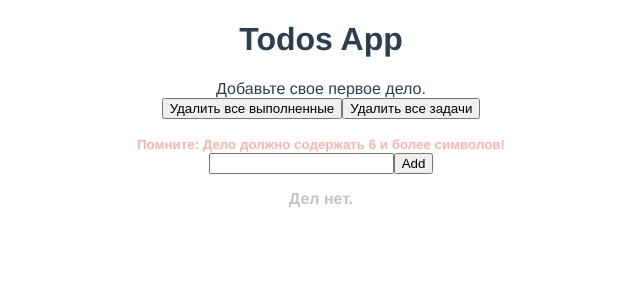
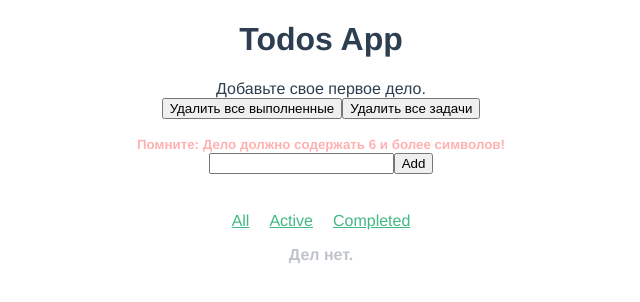
Before and after one commit to YSThomas/vue-todo, a Vue app: page / in a window 1280 px wide. Shown: the top 302 px of the page, without its empty margins (319-959 px from the left). Built offline with nearby package versions, Linux system fonts and the light colour scheme.

Commit message:
Filter menu created (still not functional). Fix menu update.

```diff
--- a/src/components/TodosMain.vue
+++ b/src/components/TodosMain.vue
@@ -6,6 +6,27 @@
       <input autocomplete="off" type="text" name="newTodo" v-model="new_todo">
       <button type="submit" name="button">Add</button>
     </form>
+
+    <!-- Тут попробую сделать фильтры -->
+    <h5>{{visibility}}</h5>
+
+    <ul class="filters">
+          <li>
+            <a href="#/all" :class="{ selected: visibility == 'all' }">All</a>
+          </li>
+          <li>
+            <a href="#/active" :class="{ selected: visibility == 'active' }"
+              >Active</a
+            >
+          </li>
+          <li>
+            <a
+              href="#/completed"
+              :class="{ selected: visibility == 'completed' }"
+              >Completed</a
+            >
+          </li>
+        </ul>
 
     <div class="todos-section">
       <div class="no-todos" v-if="!getTodos.length">
@@ -31,7 +52,8 @@ export default {
   },
   data: function () {
     return {
-      new_todo: ''
+      new_todo: '',
+      visibility: window.location.hash.replace(/#\/?/, "") || ''
     }
   },
   computed:{
@@ -52,6 +74,11 @@ export default {
     markTaskComplete(id){
       this.taskComplete(id)
     }
+  },
+  created: function(){
+    window.addEventListener('hashchange', ()=>{
+      this.visibility = window.location.hash.replace(/#\/?/, "")
+    })
   }
 }
 
```
